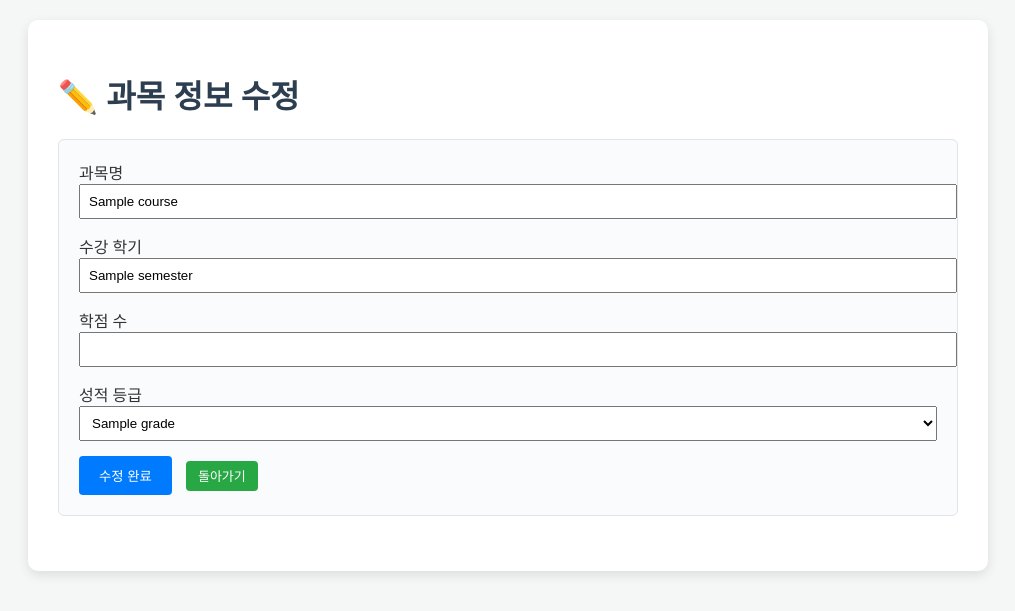
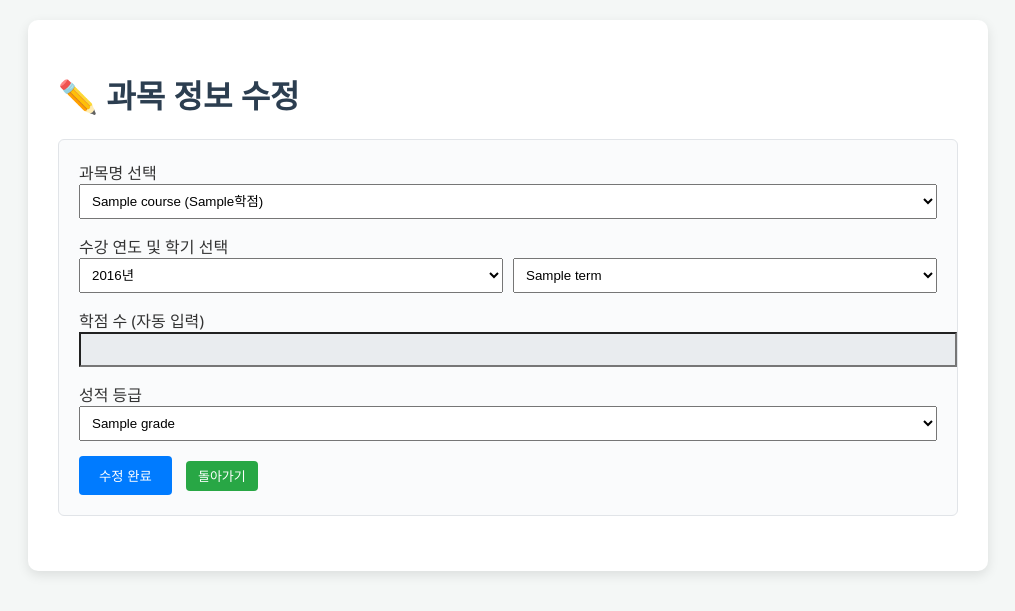
Before and after one commit to 2026ENDPoinT/team10, a Flask app: template templates/edit.html in a window 1280 px wide. Shown: the top 611 px of the page, without its empty margins (132-1147 px from the left). Run offline with Flask 3, Linux system fonts and the light colour scheme; the template is opened without the code that fills it: most values are stand-ins (such as "Sample title", 1, 10 or a date in 2020).

Commit message:
성적 수정

```diff
--- a/templates/edit.html
+++ b/templates/edit.html
@@ -1,4 +1,3 @@
-
 <!DOCTYPE html>
 <html lang="ko">
 <head>
@@ -27,17 +26,39 @@
                 <input type="hidden" name="year" value="{{ year }}">
 
                 <div class="form-group" style="margin-bottom:15px;">
-                    <label>과목명</label>
-                    <input type="text" name="name" value="{{ course.name }}" required style="width:100%; padding:8px;">
+                    <label>과목명 선택</label>
+                    <select name="name_input" id="edit_course_select" required style="width:100%; padding:8px;">
+                        {% for sem, courses in curriculum.items() %}
+                            <optgroup label="{{ sem }}">
+                                {% for c in courses %}
+                                    <option value="{{ c }}" data-credit="{{ course_credits[c] }}" {% if course.name == c %}selected{% endif %}>{{ c }} ({{ course_credits[c] }}학점)</option>
+                                {% endfor %}
+                            </optgroup>
+                        {% endfor %}
+                    </select>
                 </div>
+
                 <div class="form-group" style="margin-bottom:15px;">
-                    <label>수강 학기</label>
-                    <input type="text" name="semester" value="{{ course.semester }}" required style="width:100%; padding:8px;">
+                    <label>수강 연도 및 학기 선택</label>
+                    <div style="display: flex; gap: 10px;">
+                        <select name="semester_year" required style="flex: 1; padding: 8px;">
+                            {% for y in range(2016, 2037) %}
+                                <option value="{{ y }}" {% if y|string == curr_year %}selected{% endif %}>{{ y }}년</option>
+                            {% endfor %}
+                        </select>
+                        <select name="semester_term" required style="flex: 1; padding: 8px;">
+                            {% for term in allowed_semesters %}
+                                <option value="{{ term }}" {% if term == curr_term %}selected{% endif %}>{{ term }}</option>
+                            {% endfor %}
+                        </select>
+                    </div>
                 </div>
+
                 <div class="form-group" style="margin-bottom:15px;">
-                    <label>학점 수</label>
-                    <input type="number" name="credit" value="{{ course.credit }}" min="1" required style="width:100%; padding:8px;">
+                    <label>학점 수 (자동 입력)</label>
+                    <input type="number" name="credit" id="edit_credit_input" value="{{ course.credit }}" readonly required style="width:100%; padding:8px; background-color: #e9ecef; cursor: not-allowed;">
                 </div>
+
                 <div class="form-group" style="margin-bottom:15px;">
                     <label>성적 등급</label>
                     <select name="grade" required style="width:100%; padding:8px;">
@@ -52,5 +73,13 @@
             </form>
         </div>
     </div>
+
+    <script>
+        document.getElementById('edit_course_select').addEventListener('change', function() {
+            var selectedOption = this.options[this.selectedIndex];
+            var credit = selectedOption.getAttribute('data-credit');
+            document.getElementById('edit_credit_input').value = credit ? credit : '';
+        });
+    </script>
 </body>
 </html>
```
